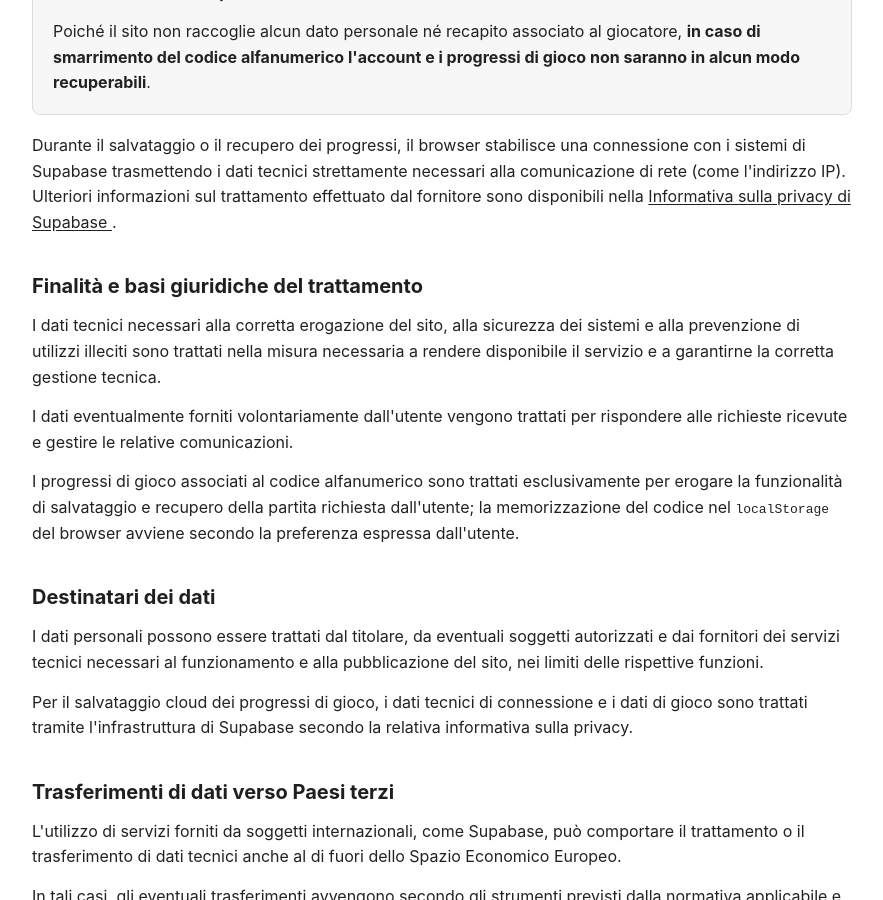
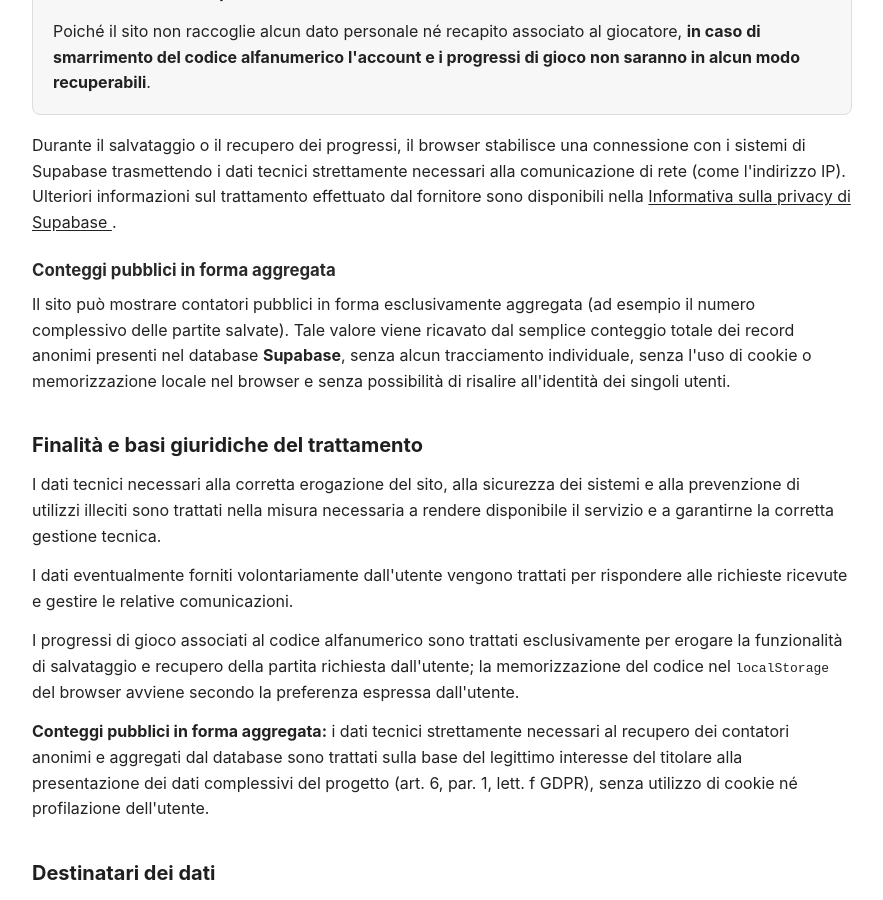
Before and after one commit to fuoriquaderno/calendario-avvento-bologna, a Jekyll site: the page built from privacy.html, in a window 1280 px wide and 900 px high, scrolled down 2433 px. Shown: the whole window, without its empty margins (198-1081 px from the left). Built offline with Jekyll 4.4.1, drawn with Linux system fonts in a browser that asks for light colours.

Commit message:
Aggiorna informativa privacy

```diff
--- a/privacy.html
+++ b/privacy.html
@@ -792,6 +792,64 @@ title: Informativa privacy
             </a>.
         </p>
 
+
+
+    {% if site.consent.supabase_stats %}
+
+        <h3>
+            Conteggi pubblici in forma aggregata
+        </h3>
+
+        <p>
+            Il sito può mostrare contatori pubblici in forma esclusivamente
+            aggregata (ad esempio il numero complessivo delle partite salvate).
+            Tale valore viene ricavato dal semplice conteggio totale dei record
+            anonimi presenti nel database <strong>Supabase</strong>, senza
+            alcun tracciamento individuale, senza l'uso di cookie o
+            memorizzazione locale nel browser e senza possibilità di
+            risalire all'identità dei singoli utenti.
+        </p>
+
+        {% endif %}
+
+    </section>
+
+    {% elsif site.consent.supabase_stats %}
+
+    <section
+        class="spisotti-privacy-section"
+        id="supabase-stats"
+    >
+
+        <h2>
+            Conteggi pubblici in forma aggregata (Supabase)
+        </h2>
+
+        <p>
+            Il sito utilizza l'infrastruttura database <strong>Supabase</strong>
+            per mostrare contatori pubblici in forma esclusivamente aggregata
+            (ad esempio il numero complessivo delle partite salvate).
+        </p>
+
+        <p>
+            Il dato visualizzato deriva dal semplice conteggio totale dei
+            record anonimi presenti nel database: non comporta alcuna
+            raccolta di dati personali identificativi, non utilizza cookie
+            o archiviazione locale nel browser e non consente in alcun modo
+            di risalire ai singoli visitatori. Durante il caricamento del
+            contatore, il browser effettua una richiesta tecnica ai sistemi
+            di Supabase trasmettendo i soli dati necessari alla connessione
+            di rete (come l'indirizzo IP). Ulteriori informazioni sono
+            disponibili nella
+            <a
+                href="https://supabase.com/privacy"
+                target="_blank"
+                rel="noopener noreferrer"
+            >
+                Informativa sulla privacy di Supabase
+            </a>.
+        </p>
+
     </section>
 
     {% endif %}
@@ -1152,6 +1210,17 @@ title: Informativa privacy
         </p>
         {% endif %}
 
+        {% if site.consent.supabase_stats %}
+        <p>
+            <strong>Conteggi pubblici in forma aggregata:</strong>
+            i dati tecnici strettamente necessari al recupero dei contatori
+            anonimi e aggregati dal database sono trattati sulla base del
+            legittimo interesse del titolare alla presentazione dei dati
+            complessivi del progetto (art. 6, par. 1, lett. f GDPR), senza
+            utilizzo di cookie né profilazione dell'utente.
+        </p>
+        {% endif %}
+
         {% if site.consent.services.analytics %}
         <p>
             Google Analytics viene attivato
@@ -1208,7 +1277,7 @@ title: Informativa privacy
         </p>
         {% endif %}
 
-        {% if site.consent.services.supabase %}
+        {% if site.consent.services.supabase or site.consent.supabase_stats %}
         <p>
             Per il salvataggio cloud dei progressi di gioco,
             i dati tecnici di connessione e i dati di gioco
@@ -1300,7 +1369,7 @@ title: Informativa privacy
 
     </section>
 
-    {% elsif site.consent.services.supabase %}
+    {% elsif site.consent.services.supabase or site.consent.supabase_stats %}
 
     <section class="spisotti-privacy-section">
 
```
